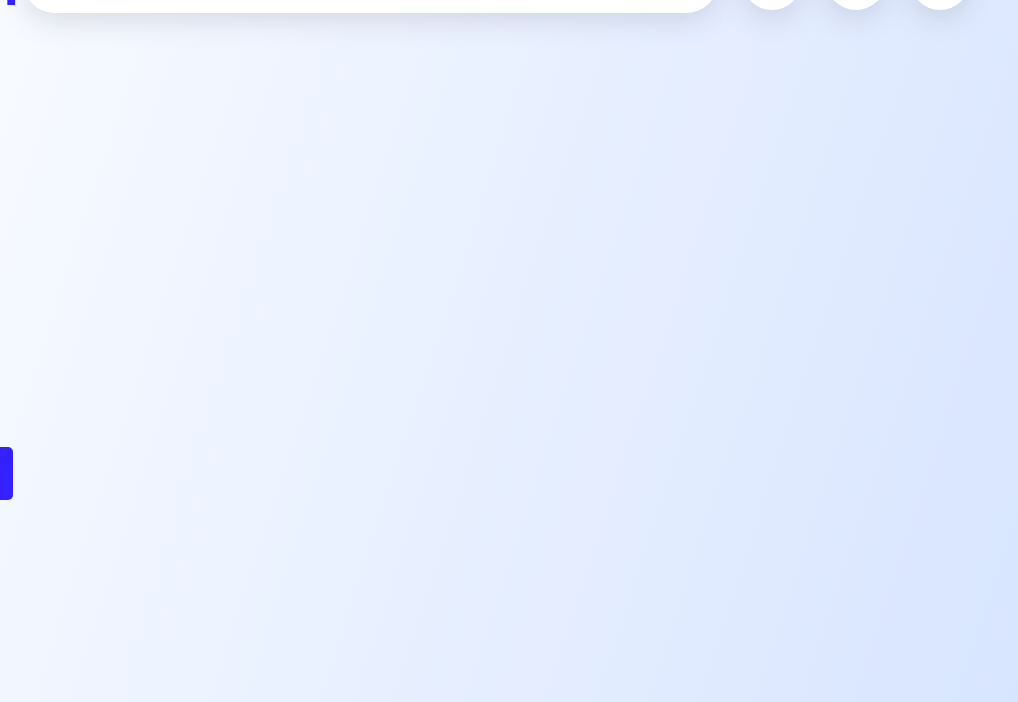
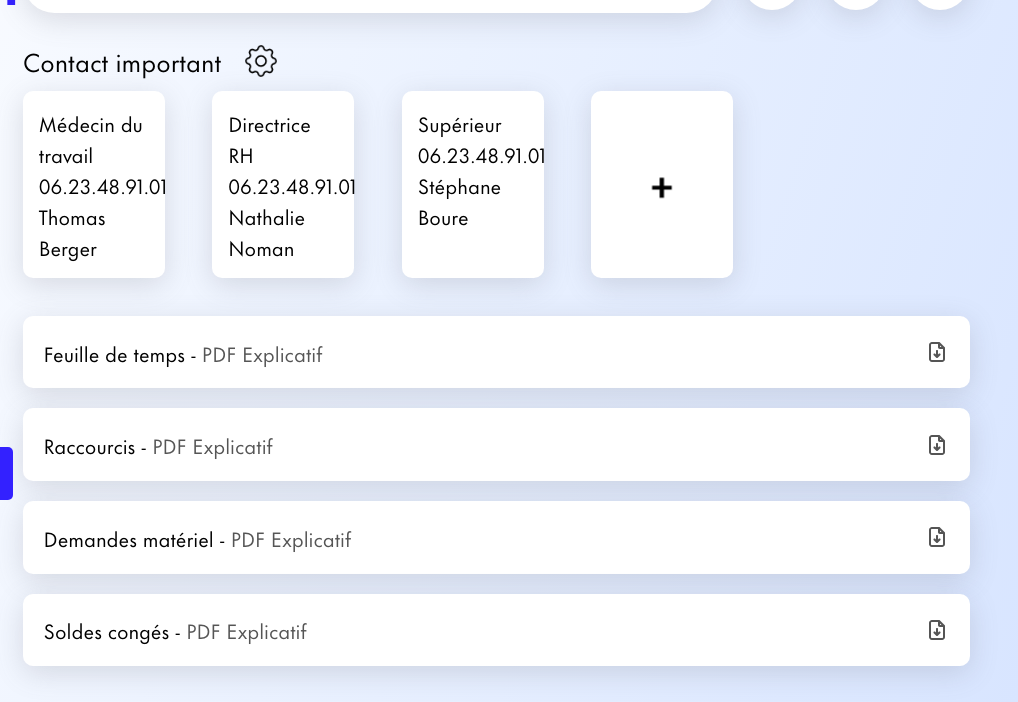
Before and after one commit to Pl83/POC_Maccann, a plain HTML site: page guide.html in a window 1280 px wide. Shown: the part 98-800 px from the top of the page, 262-1280 px from the left. Drawn offline with Linux system fonts and the light colour scheme; sample sign-in values are in the browser's storage.

Commit message:
fixed js bug + finish guide page

```diff
--- a/css/style.css
+++ b/css/style.css
@@ -135,6 +135,7 @@ nav a.selected img, .last-child.selected img {
     display: flex;
     align-items: center;
     justify-content: center;
+    color: #000000;
 }
 
 .first-sec {
@@ -702,3 +703,66 @@ nav a.selected img, .last-child.selected img {
 /* fin conger page */
 
 /* page guide */
+
+.GuideSetting {
+    display: flex;
+    flex-direction: row;
+    gap: 20px;
+    margin-top: 3%;
+    font-size: 2rem;
+}
+
+.GuideSetting p {
+    font-size: 1.5rem;
+}
+
+.GuideSetting img {
+    width: 40px;
+    height: 40px;
+}
+
+#Contacte {
+    display: flex;
+    flex-direction: row;
+    gap: 5%;
+    margin-top: 1%;
+    font-size: 1.2rem;
+}
+
+#Contacte .ContacteCard {
+    background-color: #FFFFFF;
+    box-shadow: 0px 7px 29px 0px rgba(100, 100, 111, 0.20);
+    border-radius: 10px;
+    padding: 1rem;
+    width: 15%;
+}
+
+#Contacte .ContacteCard img {
+    position: relative;
+    top : 50%;
+    left: 50%;
+    transform: translate(-50%, -50%);
+}
+
+#PdfArea {
+    display: flex;
+    flex-direction: column;
+    gap: 20px;
+    margin-top: 4%;
+}
+
+#PdfArea .Pdf {
+    display: flex;
+    flex-direction: row;
+    justify-content: space-between;
+    align-items: center;
+    background-color: #FFFFFF;
+    box-shadow: 0px 7px 29px 0px rgba(100, 100, 111, 0.20);
+    border-radius: 10px;
+    padding: 1.3rem;
+    font-size: 1.2rem;
+}
+
+#PdfArea .Pdf span {
+    color: #555555;
+}
--- a/guide.html
+++ b/guide.html
@@ -42,42 +42,46 @@
         </div>
     </section>
     <section class="SectionMiseForme">
-        <div>
-            <p></p>
-            <img src="" alt="">
+        <div class="GuideSetting">
+            <p>Contact important</p>
+            <img src="img/setting.png" alt="">
         </div>
-        <div>
-            <div>
-                <p></p>
-                <p></p>
-                <p></p>
+        <div id="Contacte">
+            <div class="ContacteCard">
+                <p>Médecin du travail</p>
+                <p>06.23.48.91.01</p>
+                <p>Thomas Berger</p>
             </div>
-            <div>
-                <p></p>
-                <p></p>
-                <p></p>
+            <div class="ContacteCard">
+                <p>Directrice RH</p>
+                <p>06.23.48.91.01</p>
+                <p>Nathalie Noman</p>
             </div>
-            <div>
-                <p></p>
-                <p></p>
-                <p></p>
+            <div class="ContacteCard">
+                <p>Supérieur</p>
+                <p>06.23.48.91.01</p>
+                <p>Stéphane Boure</p>
             </div>
-            <div>
-                <img src="" alt="">
+            <div class="ContacteCard">
+                <img src="img/Racou_Add.png" alt="">
             </div>
         </div>
-        <div>
-            <div>
-                <p></p>
+        <div id="PdfArea">
+            <div class="Pdf">
+                <p>Feuille de temps - <span>PDF Explicatif</span></p>
+                <img src="img/download.png" alt="">
             </div>
-            <div>
-                <p></p>
+            <div class="Pdf">
+                <p>Raccourcis - <span>PDF Explicatif</span></p>
+                <img src="img/download.png" alt="">
             </div>
-            <div>
-                <p></p>
+            <div class="Pdf">
+                <p>Demandes matériel - <span>PDF Explicatif</span></p>
+                <img src="img/download.png" alt="">
             </div>
-            <div>
-                <p></p>
+            <div class="Pdf">
+                <p>Soldes congés - <span>PDF Explicatif</span></p>
+                <img src="img/download.png" alt="">
             </div>
         </div>
     </section>
--- a/js/main.js
+++ b/js/main.js
@@ -91,7 +91,7 @@ if (window.location.pathname.includes('racourcis.html')) {
         { image: 'img/Racou_Linkdin.png', label: 'Linkdin', code: 'L' }
     ];
 
-    for (let i = 0; i < 15; i++) {
+    for (let i = 0; i < 17; i++) {
         const randomBoxType = boxTypes[Math.floor(Math.random() * boxTypes.length)];
 
         const box = document.createElement('div');
@@ -133,6 +133,7 @@ if (window.location.pathname.includes('racourcis.html')) {
 
 // Demande de matériel contenue interactif, changement d'étape
 
+if (window.location.pathname.includes('dmat.html')) {
     const btn = document.getElementById('FormNext');
     const dots = document.querySelectorAll('.Dot');
     const FirstImg = document.getElementById('FirstImg');
@@ -158,3 +159,4 @@ btn.addEventListener('click', () => {
             step = 3;
         }
     });
+}
```
Also changed, not shown: img/download.png (added), img/logo_mcccann-removebg-preview.png (deleted), img/setting.png (added). Lines whose indentation alone changed are shown as unchanged.
